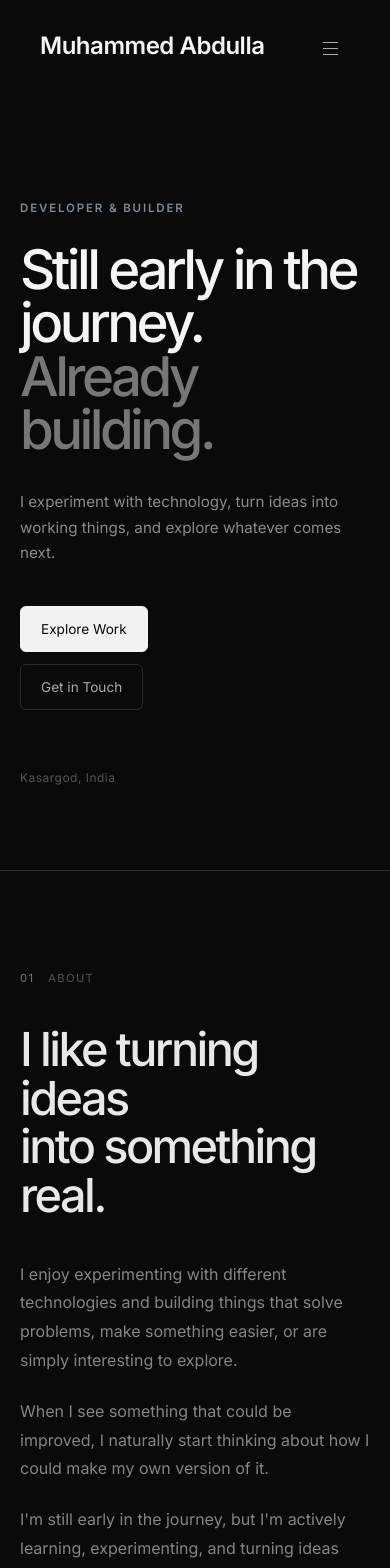
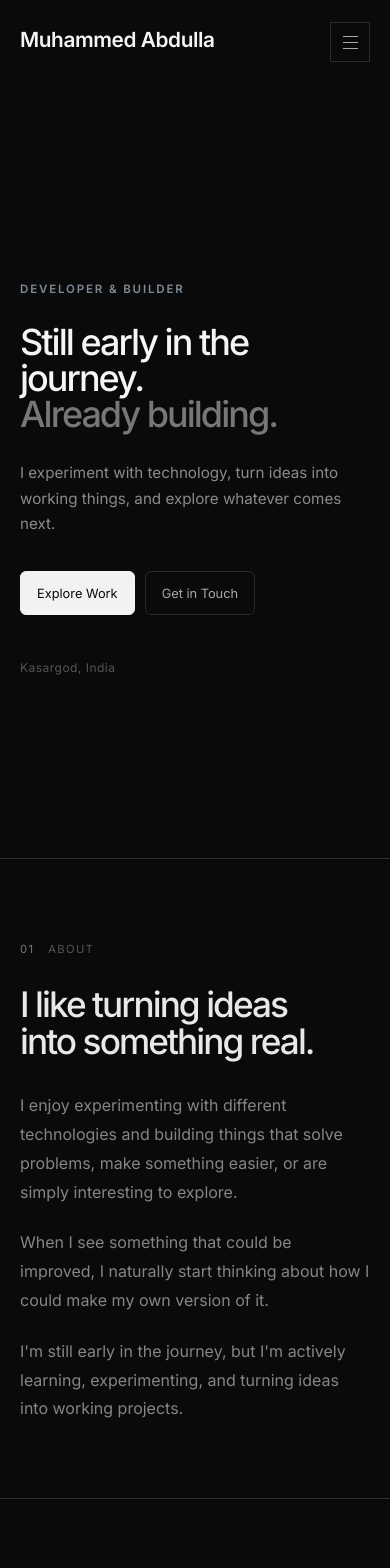
Before and after one commit to muhmmdabdlla/portfolio, a React (Vite) app: page / in a window 390 px wide. Shown: the top 1568 px of the page. Built offline with nearby package versions, Linux system fonts and the light colour scheme.

Commit message:
Fix GitHub Pages

```diff
--- a/src/App.css
+++ b/src/App.css
@@ -865,6 +865,14 @@
 
 @media (max-width: 700px) {
 
+  .navbar {
+    padding: 22px 20px;
+  }
+
+  .logo {
+    font-size: 1.3rem;
+  }
+
   .menu-button {
     display: flex;
     position: relative;
@@ -875,7 +883,7 @@
 
     padding: 0;
 
-    border: 1px ;
+    border: 1px solid #292929;
     background: transparent;
 
     align-items: center;
@@ -926,12 +934,9 @@
 
   .nav-links a {
     display: block;
-
     padding: 12px 14px;
-
     color: #999;
     font-size: 0.85rem;
-
     border-radius: 4px;
   }
 
@@ -940,59 +945,80 @@
     background: #181818;
   }
 
+
+  /* Hero */
+
   .hero {
     min-height: calc(100vh - 70px);
-    padding: 80px 20px 60px;
+    padding: 70px 20px 55px;
   }
 
   .hero h1 {
-    font-size: clamp(3rem, 14vw, 5rem);
+    max-width: 100%;
+    font-size: 2.25rem;
+    line-height: 1;
+    letter-spacing: -0.055em;
   }
 
   .hero-description {
+    margin-top: 28px;
     font-size: 0.95rem;
   }
 
   .hero-actions {
-    flex-direction: column;
-    align-items: flex-start;
+    flex-direction: row;
+    align-items: center;
+    gap: 10px;
+    margin-top: 34px;
+  }
+
+  .button {
+    min-height: 44px;
+    padding: 0 16px;
+    font-size: 0.8rem;
+    white-space: nowrap;
   }
 
   .location {
-    margin-top: 60px;
+    margin-top: 45px;
   }
+
+
+  /* About */
 
   .about-section {
     grid-template-columns: 1fr;
-    gap: 40px;
-    padding: 100px 20px;
-  }
-
-  .section-label {
-    padding-top: 0;
+    gap: 30px;
+    padding: 75px 20px;
   }
 
   .about-content h2 {
-    font-size: clamp(2.5rem, 12vw, 4rem);
+    font-size: 2.2rem;
+    line-height: 1.04;
   }
 
   .about-text {
-    margin-top: 40px;
+    margin-top: 32px;
   }
+
+
+  /* Selected Work */
 
   .work-section {
     grid-template-columns: 1fr;
-    gap: 40px;
-    padding: 100px 20px;
+    gap: 30px;
+    padding: 75px 20px;
   }
 
   .work-header {
     align-items: flex-start;
     flex-direction: column;
+    gap: 25px;
   }
 
   .work-header h2 {
-    font-size: clamp(3rem, 15vw, 5rem);
+    font-size: 2.35rem;
+    line-height: 1;
   }
 
   .work-intro {
@@ -1000,7 +1026,7 @@
   }
 
   .work-panel {
-    margin-top: 50px;
+    margin-top: 38px;
   }
 
   .work-panel-content {
@@ -1009,23 +1035,37 @@
 
   .work-panel-content > div,
   .work-panel-content > div:nth-child(2n) {
+    min-height: 115px;
+    padding: 20px;
     border-right: none;
-    border-bottom: 1px solid #242424;
+    border-bottom: 1px solid #303030;
   }
 
   .work-panel-content > div:last-child {
     border-bottom: none;
   }
 
+  .panel-label {
+    margin-bottom: 12px;
+  }
+
+  .work-panel-content p {
+    font-size: 0.84rem;
+  }
+
   .work-footer {
     align-items: flex-start;
     flex-direction: column;
+    gap: 18px;
   }
+
+
+  /* Experience */
 
   .experience-section {
     grid-template-columns: 1fr;
-    gap: 40px;
-    padding: 100px 20px;
+    gap: 30px;
+    padding: 75px 20px;
   }
 
   .experience-header {
@@ -1034,26 +1074,41 @@
   }
 
   .experience-header h2 {
-    font-size: clamp(3rem, 15vw, 5rem);
+    font-size: 2.35rem;
+    line-height: 1;
+  }
+
+  .experience-description {
+    margin-top: 25px;
   }
 
   .experience-details {
     grid-template-columns: 1fr;
+    margin-top: 40px;
   }
 
   .experience-details > div {
+    min-height: 105px;
+    padding: 20px;
     border-right: none;
-    border-bottom: 1px solid #242424;
+    border-bottom: 1px solid #303030;
   }
 
   .experience-details > div:last-child {
     border-bottom: none;
   }
 
+
+  /* Skills */
+
   .skills-section {
     grid-template-columns: 1fr;
-    gap: 40px;
-    padding: 100px 20px;
+    gap: 30px;
+    padding: 75px 20px;
+  }
+
+  .skills-group {
+    padding: 26px 0;
   }
 
   .skills-group-header {
@@ -1064,61 +1119,77 @@
   .skills-list {
     padding-left: 54px;
     gap: 8px 20px;
+    margin-top: 20px;
   }
+
+
+  /* Exploring */
 
   .exploring-section {
     grid-template-columns: 1fr;
-    gap: 40px;
-    padding: 100px 20px;
+    gap: 30px;
+    padding: 75px 20px;
   }
 
   .exploring-content h2 {
-    font-size: clamp(2.7rem, 12vw, 4rem);
+    font-size: 2.25rem;
+    line-height: 1.04;
   }
 
   .exploring-content > p {
+    margin-top: 30px;
     font-size: 0.95rem;
   }
 
   .exploring-list {
-    margin-top: 50px;
+    margin-top: 38px;
   }
 
   .exploring-list > div {
     grid-template-columns: 40px 1fr;
     gap: 14px;
+    padding: 18px 0;
   }
+
+
+  /* Contact */
 
   .contact-section {
     grid-template-columns: 1fr;
-    gap: 40px;
-    padding: 110px 20px 100px;
+    gap: 30px;
+    padding: 80px 20px 75px;
   }
 
   .contact-content h2 {
-    font-size: clamp(4rem, 18vw, 6rem);
+    font-size: 3rem;
+    line-height: 0.98;
   }
 
   .contact-description {
+    margin-top: 32px;
     font-size: 0.95rem;
   }
 
   .contact-email {
+    margin-top: 34px;
     font-size: 1rem;
   }
 
   .social-links {
     gap: 18px 24px;
-    margin-top: 60px;
+    margin-top: 45px;
   }
 
+
+  /* Footer */
+
   .footer {
-    padding: 50px 20px 24px;
+    padding: 45px 20px 24px;
   }
 
   .footer-main {
     flex-direction: column;
-    gap: 36px;
+    gap: 32px;
   }
 
   .footer-studio {
@@ -1126,12 +1197,14 @@
   }
 
   .footer-bottom {
-    flex-direction: column;
-    gap: 8px;
-    margin-top: 50px;
+    flex-direction: row;
+    align-items: center;
+    justify-content: space-between;
+    gap: 20px;
+    margin-top: 45px;
   }
 
   .placeholder-section {
-    padding: 80px 20px;
+    padding: 70px 20px;
   }
 }
```
